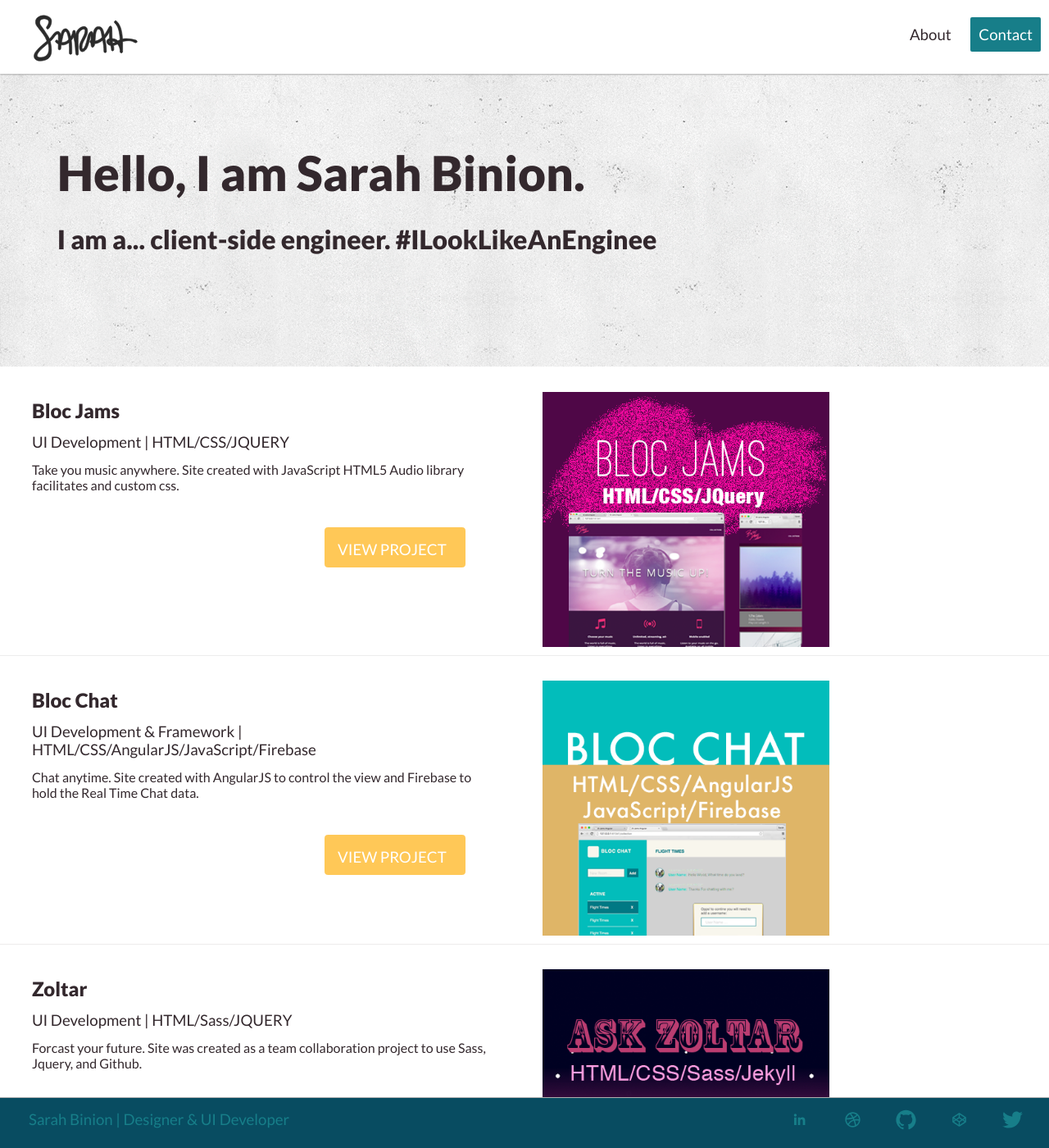
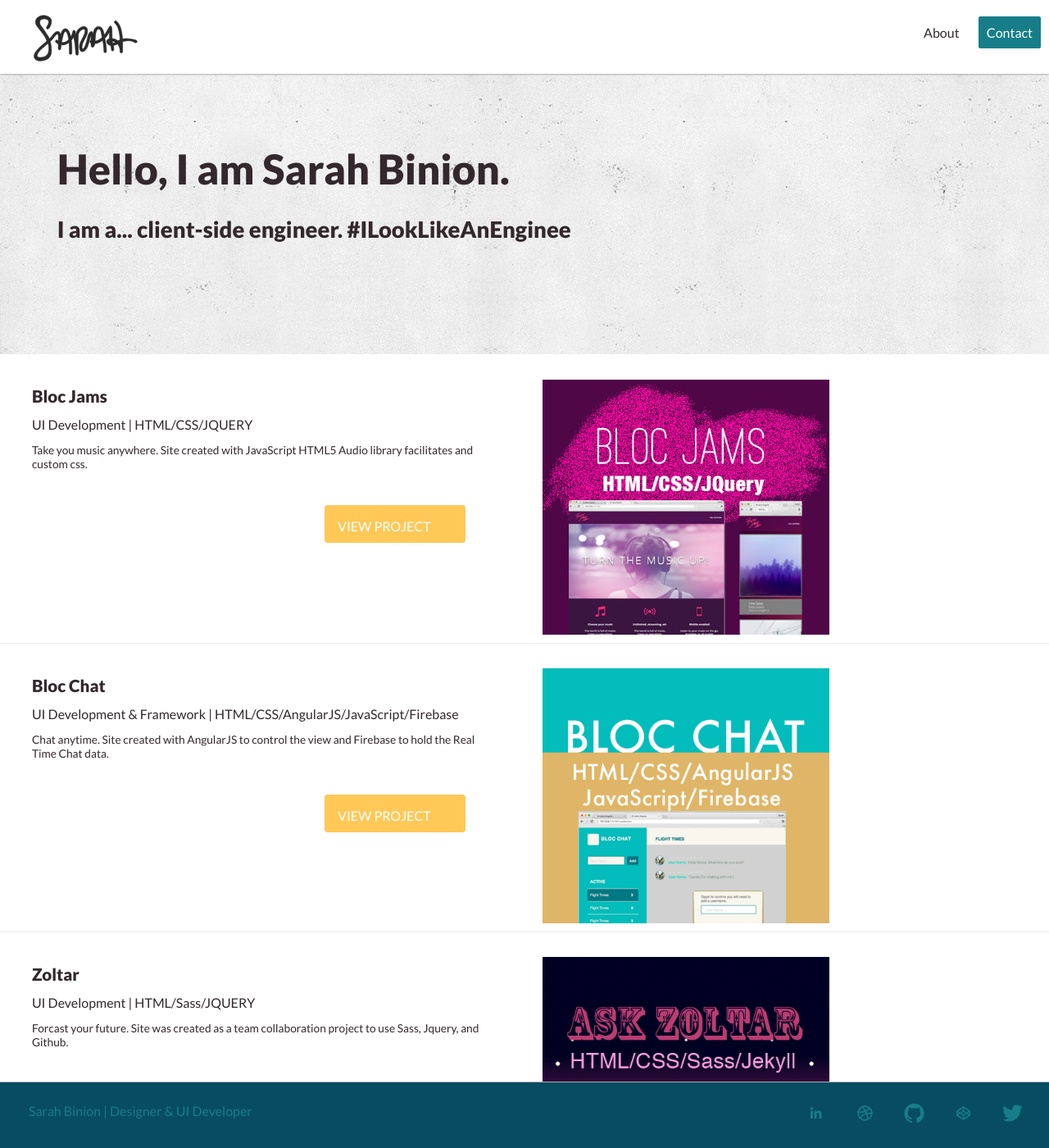
Before and after one commit to srhbinion/portfolio2016, a Jekyll site: the page built from index.html, in a window 1280 px wide and 1400 px high. Shown: the whole window at 82% size. Built offline with Jekyll 4.4.1, drawn with Linux system fonts in a browser that asks for light colours; nearby versions of some CDN libraries.

Commit message:
adjust footer for medium breakpoint

```diff
--- a/_sass/00-helper/01-variables/_fonts.scss
+++ b/_sass/00-helper/01-variables/_fonts.scss
@@ -4,8 +4,8 @@
 $base-font-family: "Lato", sans-serif;
 $base-font-weight: 400;
 
-$base-font-size: 14pt;
+$base-font-size: 1em;
 
 /* delete */
-$base-line-height: 1.2857;
+$base-line-height: 1.1em;
 $small-font-size: 12pt;
--- a/_sass/04-modules/_footer-section.scss
+++ b/_sass/04-modules/_footer-section.scss
@@ -2,10 +2,18 @@
 Footer
 --------------------------------------------------------------------- */
 
+footer {
+    height: 80px;
+}
+
 .footer-title{
     margin-left: 25px;
-    padding-top: 5px;
+    padding-top: 15px;
     color: $brand-color;
+
+    @include media-query($on-medium) {
+        margin-top:-13px;
+    }
 }
 
 .social-media {
@@ -16,7 +24,12 @@
 .social-media__list {
     list-style: none;
     float: right;
-    margin: 4px 20px;
+    margin: 15px;
+    margin-right: 20px;
+
+    @include media-query($on-medium) {
+        margin: -20px 20px 10px 10px;
+    }
 }
 
 // .footer-col-wrapper {
--- a/_sass/04-modules/_hero-section.scss
+++ b/_sass/04-modules/_hero-section.scss
@@ -9,6 +9,11 @@
     overflow: auto;
     padding: 75px $spacing-unit 100px $spacing-unit;
     min-height: 55px;
+
+    @include media-query($on-medium) {
+        padding-top: 40px;
+        padding-bottom: 60px;
+    }
 }
 
 /* Logo */
```
